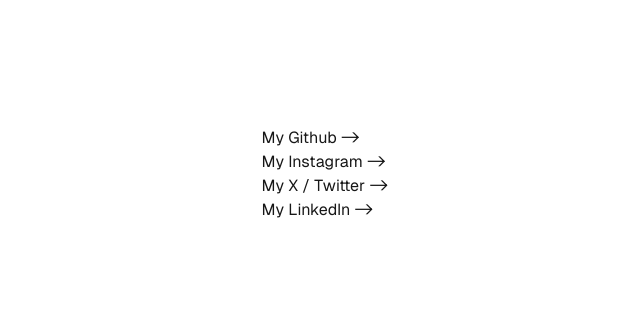
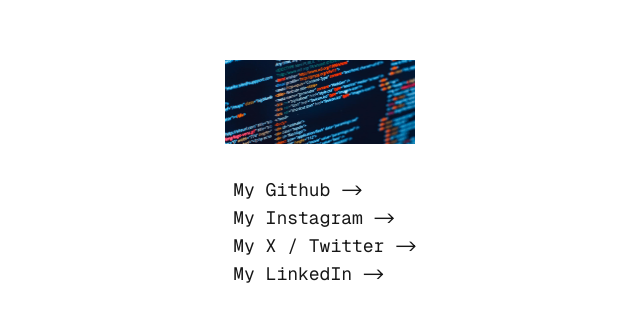
Before and after one commit to drkrssll/link-hub, a Next.js app: page / in a window 1280 px wide. Shown: the part 226-548 px from the top of the page, without its empty margins (315-955 px from the left). Built offline with nearby package versions, Linux system fonts and the light colour scheme.

Commit message:
Added a logo

```diff
--- a/src/app/page.tsx
+++ b/src/app/page.tsx
@@ -1,13 +1,16 @@
+import Image from "next/image"
+
 export default function Home() {
   return (
-    <div className="grid grid-rows-[20px_1fr_20px] items-center justify-items-center min-h-screen p-8 pb-20 gap-16 sm:p-20 font-[family-name:var(--font-geist-sans)]">
-      <main className="flex flex-col gap-8 row-start-2 items-center sm:items-start">
-        <div className="flex gap-4 items-center flex-col sm:flex-row">
+    <div className="grid grid-rows-[20px_1fr_20px] items-center justify-items-center min-h-screen p-8 pb-20 gap-16 lg:p-20 font-[family-name:var(--font-geist-mono)]">
+      <main className="flex flex-col gap-8 row-start-2 items-center lg:items-start">
+        <Image className="dark" src="/logo.jpg" alt="logo" width={190} height={190} priority />
+        <div className="text-lg flex gap-4 items-center flex-col lg:flex-row">
           <ol>
-            <li><a href="https://github.com/drkrssll" className="flex">{"My Github ->"}</a></li>
-            <li><a href="https://instagram.com/drkrssll" className="flex">{"My Instagram ->"}</a></li>
-            <li><a href="https://x.com/drkrssll" className="flex">{"My X / Twitter ->"}</a></li>
-            <li><a href="https://linkedin.com/" className="flex">{"My LinkedIn ->"}</a></li>
+            <li><a href="https://github.com/drkrssll" className="p-2">{"My Github ->"}</a></li>
+            <li><a href="https://instagram.com/drkrssll" className="p-2">{"My Instagram ->"}</a></li>
+            <li><a href="https://x.com/drkrssll" className="p-2">{"My X / Twitter ->"}</a></li>
+            <li><a href="https://linkedin.com/" className="p-2">{"My LinkedIn ->"}</a></li>
           </ol>
         </div>
       </main>
```
Also changed, not shown: public/logo.jpg (added).
